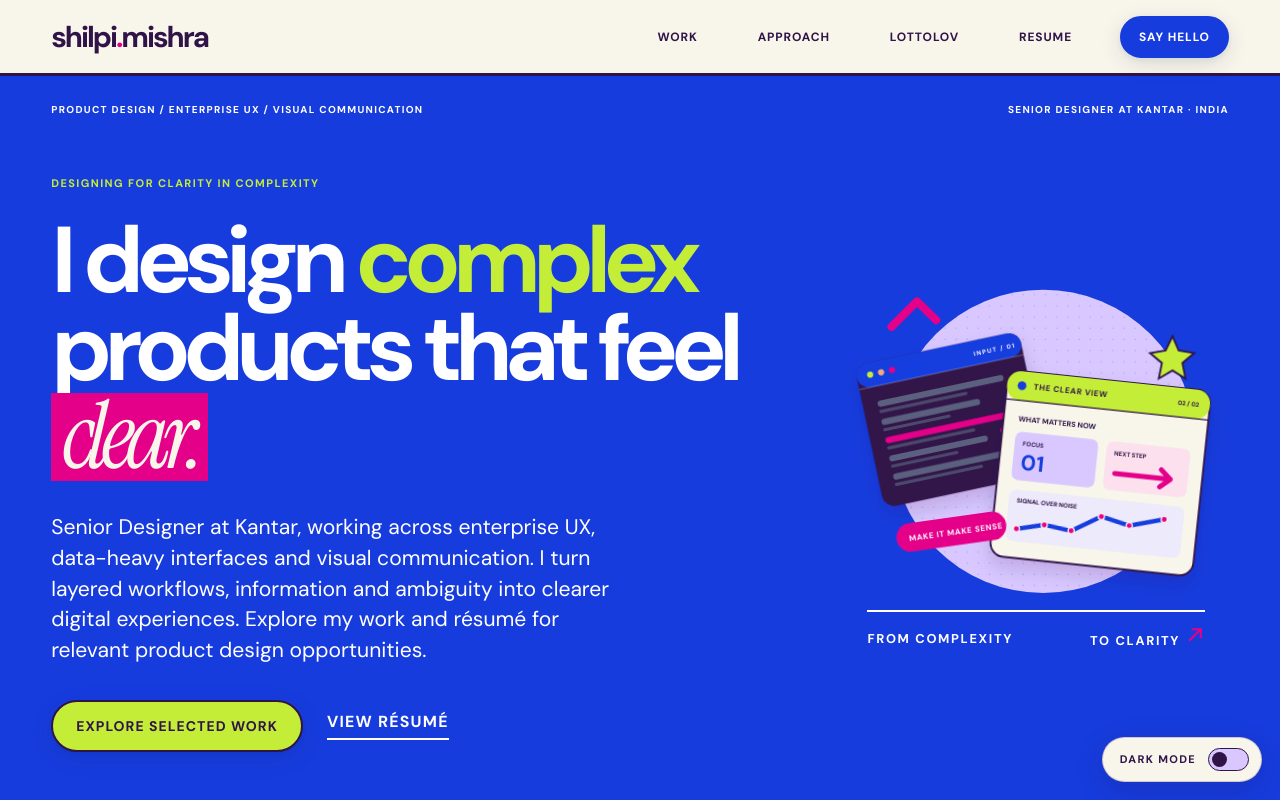
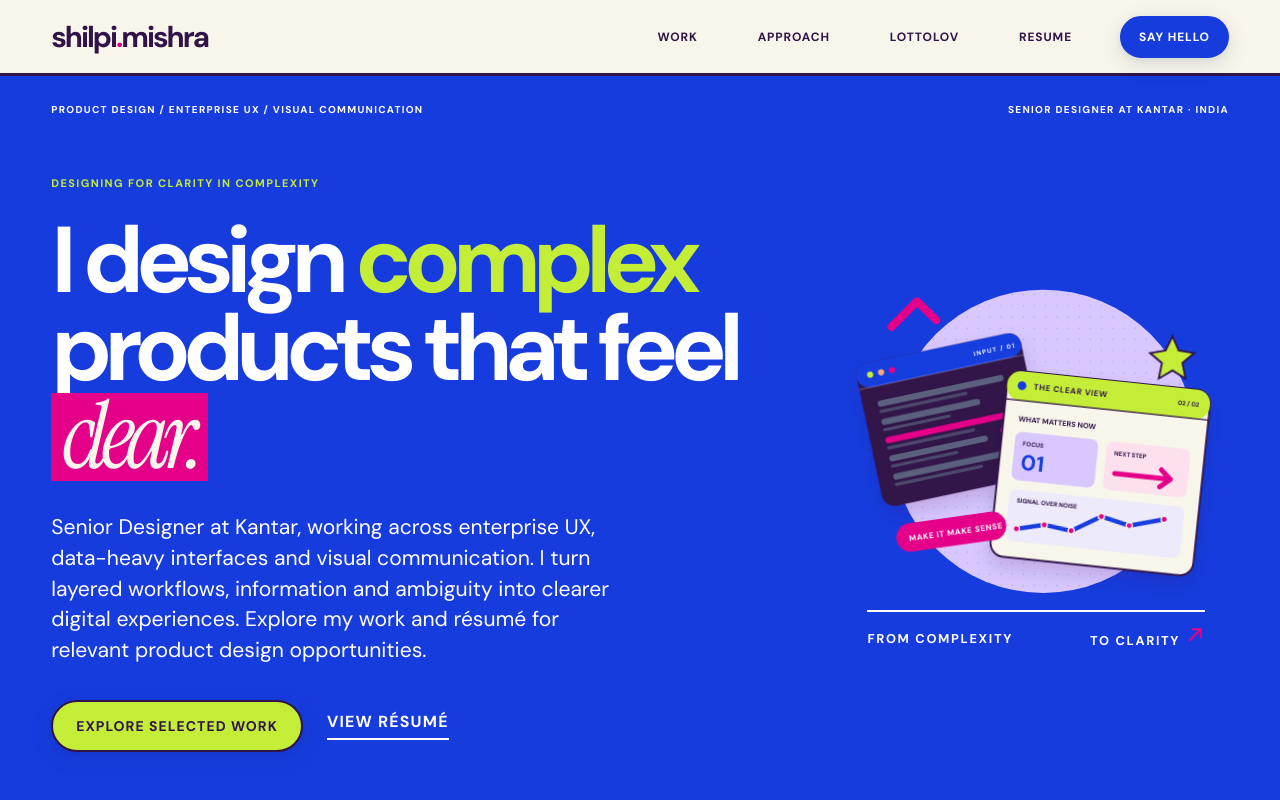
Before and after one commit to lotolipi/product-design-portfolio, a Next.js app: page / in a window 1280 px wide. Shown: the top 800 px of the page. Built offline with nearby package versions, Linux system fonts and the light colour scheme.

Commit message:
style(ux): align footer theme switch with responsive layout and touch targets

```diff
--- a/app/motion-phase-2.css
+++ b/app/motion-phase-2.css
@@ -121,3 +121,36 @@
   }
   .co-site .co-contact .co-mail-submit { min-height:52px; }
 }
+
+/* Theme control: an intentional footer utility, not a viewport overlay. */
+.co-site .co-footer > .loto-theme-toggle,
+.co-case-page footer > .loto-theme-toggle,
+.lottolov-page footer > .loto-theme-toggle,
+.resume-shell footer > .loto-theme-toggle,
+main > footer > .loto-theme-toggle,
+body > footer > .loto-theme-toggle {
+  position:static;
+  inset:auto;
+  z-index:auto;
+  flex:0 0 auto;
+  align-self:center;
+  width:max-content;
+  max-width:100%;
+  min-height:44px;
+  margin:0;
+  padding:10px 12px 10px 16px;
+  box-shadow:none;
+}
+.co-site .co-footer > .loto-theme-toggle:focus-visible,
+.co-case-page footer > .loto-theme-toggle:focus-visible,
+.lottolov-page footer > .loto-theme-toggle:focus-visible {
+  outline-offset:4px;
+}
+@media(max-width:767px) {
+  .co-site .co-footer > .loto-theme-toggle {
+    justify-self:start;
+    align-self:start;
+    min-height:44px;
+    margin-top:8px;
+  }
+}
```
